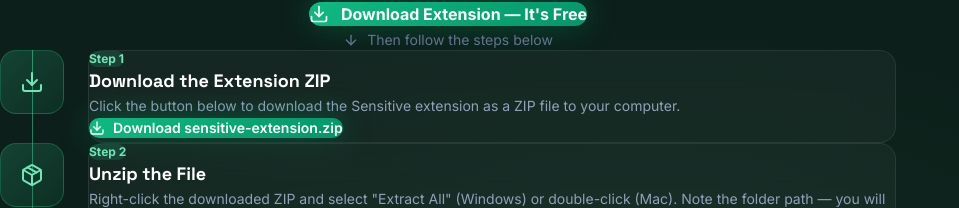
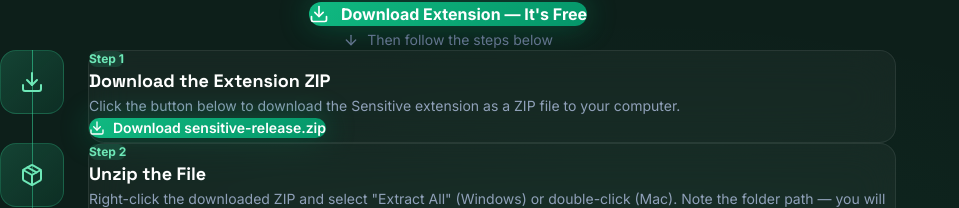
Before and after one commit to lamelo05/Sensitve_web, a Next.js app: page / in a window 1280 px wide. Shown: the part 3265-3473 px from the top of the page, without its empty margins (0-959 px from the left). Built offline with nearby package versions, Linux system fonts and the light colour scheme.

Commit message:
Add extension ZIP and fix download links

```diff
--- a/src/components/Footer.tsx
+++ b/src/components/Footer.tsx
@@ -50,7 +50,7 @@
               Free forever. No account. No tracking. Just protection.
             </p>
             <motion.a
-              href="/sensitive-extension.zip"
+              href="/sensitive-release.zip"
               download
               id="footer-download-btn"
               className="inline-flex items-center gap-2 px-5 py-3 rounded-xl text-sm font-semibold text-white glow-btn"
--- a/src/components/Hero.tsx
+++ b/src/components/Hero.tsx
@@ -90,7 +90,7 @@
             transition={{ delay: 1.1, duration: 0.6 }}
           >
             <a
-              href="/sensitive-extension.zip"
+              href="/sensitive-release.zip"
               download
               id="hero-download-btn"
               className="flex items-center gap-3 px-7 py-4 rounded-2xl text-base font-bold text-white glow-btn"
--- a/src/components/InstallGuide.tsx
+++ b/src/components/InstallGuide.tsx
@@ -11,13 +11,13 @@
     desc: 'Click the button below to download the Sensitive extension as a ZIP file to your computer.',
     action: (
       <a
-        href="/sensitive-extension.zip"
+        href="/sensitive-release.zip"
         download
         id="install-download-btn"
         className="inline-flex items-center gap-2 px-5 py-2.5 rounded-xl text-sm font-semibold text-white glow-btn mt-3"
       >
         <Download className="w-4 h-4" />
-        Download sensitive-extension.zip
+        Download sensitive-release.zip
       </a>
     ),
   },
@@ -94,7 +94,7 @@
 
           {/* Primary download CTA at top of guide */}
           <a
-            href="/sensitive-extension.zip"
+            href="/sensitive-release.zip"
             download
             id="guide-top-download-btn"
             className="inline-flex items-center gap-3 px-8 py-4 rounded-2xl text-base font-bold text-white glow-btn"
--- a/src/components/Navbar.tsx
+++ b/src/components/Navbar.tsx
@@ -56,7 +56,7 @@
 
         {/* CTA */}
         <a
-          href="/sensitive-extension.zip"
+          href="/sensitive-release.zip"
           download
           className="hidden md:flex items-center gap-2 px-5 py-2.5 rounded-xl text-sm font-semibold text-white glow-btn"
         >
@@ -93,7 +93,7 @@
             </a>
           ))}
           <a
-            href="/sensitive-extension.zip"
+            href="/sensitive-release.zip"
             download
             className="flex items-center gap-2 px-5 py-2.5 rounded-xl text-sm font-semibold text-white glow-btn justify-center mt-2"
           >
```
Also changed, not shown: 1 other file (tests, documents, lock files or other folders).
